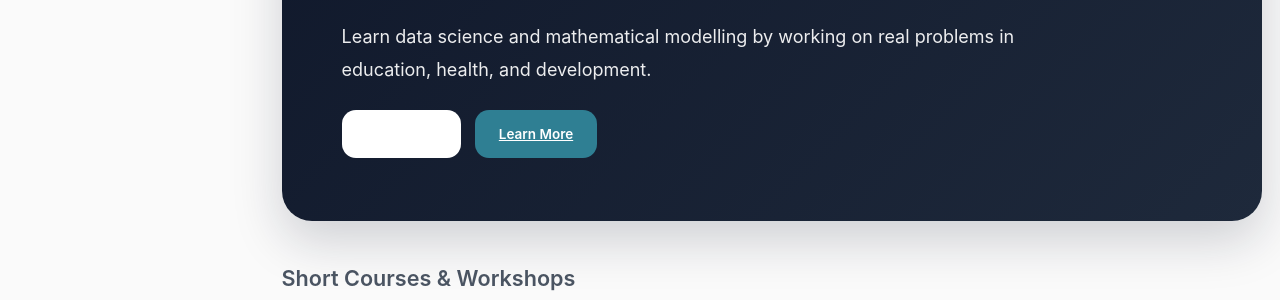
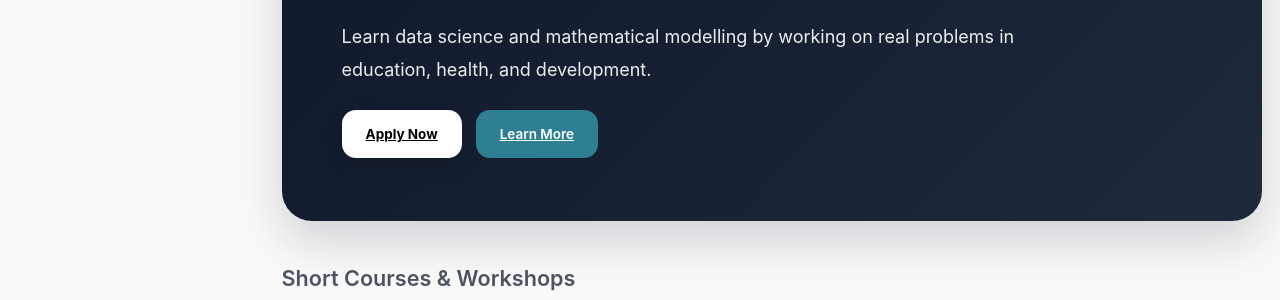
Before and after one commit to FomeA/FomeA.github.io, a Jekyll site: the page built from _pages/teaching.html, in a window 1280 px wide and 1400 px high, scrolled down 611 px. Shown: the part 647-947 px from the top of the window. Built offline with Jekyll 4.4.1, drawn with Linux system fonts in a browser that asks for light colours; some web fonts are replaced; a script bundle is joined from its source files by our own code; library files that are not in the unit come from our copies.

Commit message:
Update teaching.html

```diff
--- a/_pages/teaching.html
+++ b/_pages/teaching.html
@@ -400,12 +400,22 @@ body{
 }
 
 .btn.primary{
-  background:white;
-  color:#111827;
+  background:#ffffff;
+
+  color:#000000 !important;
+
+  font-weight:700;
+
+  border:2px solid white;
+
+  box-shadow:
+    0 8px 20px rgba(0,0,0,.15);
 }
 
 .btn.primary:hover{
-  transform:translateY(-2px);
+  background:#f3f4f6;
+
+  color:#000000 !important;
 }
 
 .btn.ghost{
```
